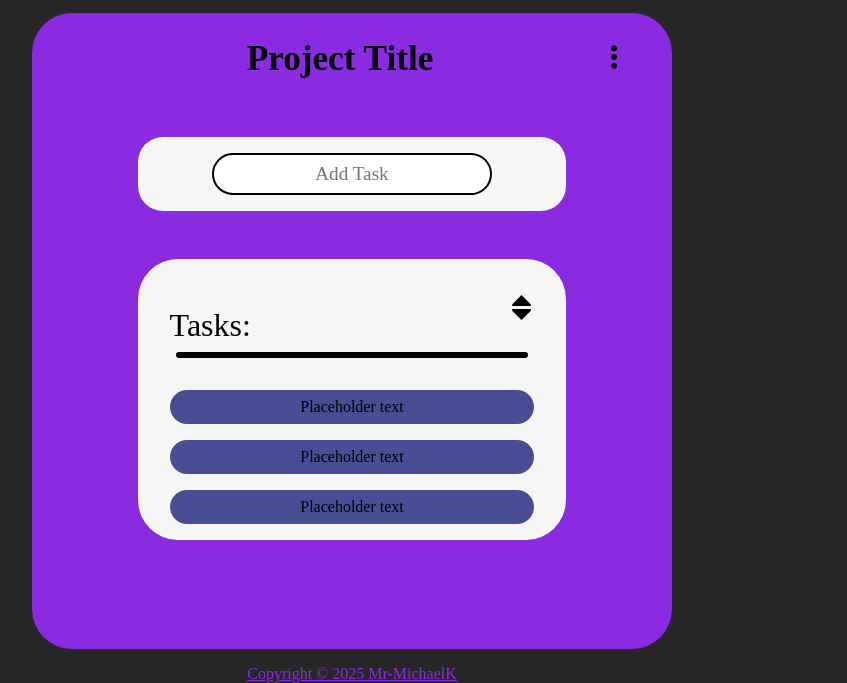
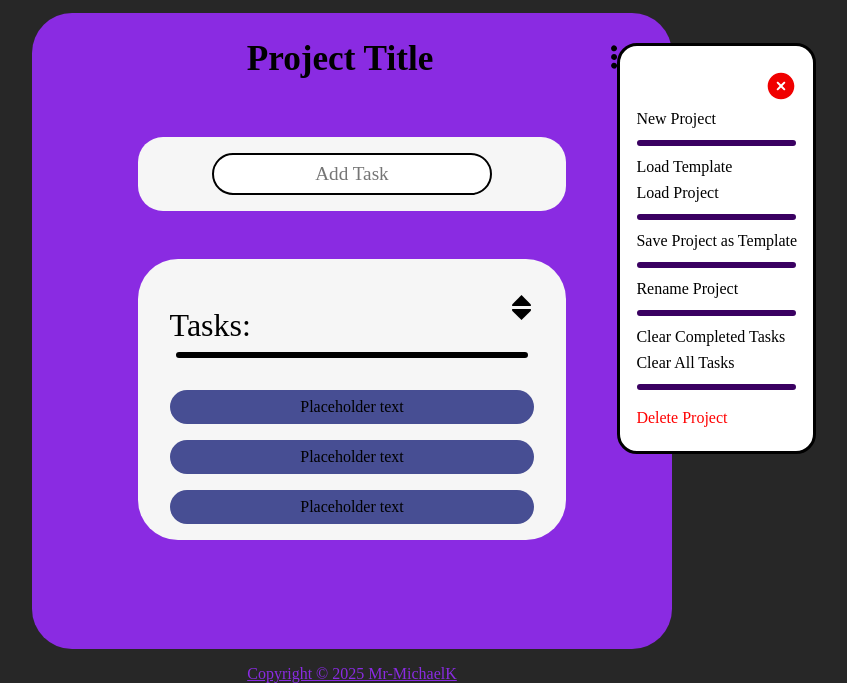
Before and after one commit to Mr-MichaelK/odin-todo-list, a website built with webpack: page src/template.html in a window 1280 px wide. Shown: the part 117-800 px from the top of the page, without its empty margins (288-1135 px from the left). Built offline with nearby package versions, Linux system fonts and the light colour scheme; files whose address does not match are found by name.

Commit message:
Build the options dialog

```diff
--- a/src/styles.css
+++ b/src/styles.css
@@ -206,7 +206,6 @@ dialog button {
     background-color: black;
     border: 2px solid grey;
     margin-bottom: 0;
-    width: 20%;
     cursor: pointer;
 }
 
@@ -286,3 +285,33 @@ dialog::backdrop {
     bottom: 42%;
     left: 22%;
 }
+
+.optionsModal {
+    border-radius: 20px;
+    top: 20%;
+    left: 57%;
+}
+
+.optionsModal img {
+    width: 2rem;
+    height: auto;
+    cursor: pointer;
+}
+
+.closeContainer {
+    display: flex;
+    justify-content: flex-end;
+    margin-bottom: 1rem;
+}
+
+.optionsModal hr {
+    margin-top: 0.75rem;
+    margin-bottom: 0.75rem;
+    border-color: #3a0061;
+}
+
+.optionsModal div {
+    margin-top: 0.5rem;
+    margin-bottom: 0.5rem;
+    cursor: pointer;
+}
--- a/src/template.html
+++ b/src/template.html
@@ -63,6 +63,22 @@
                 <div class="settingsIconContainer">
                     <img src="../assets/options.svg" alt="">
                 </div>
+                <dialog class="optionsModal" open>
+                    <div class="closeContainer"><img src="../assets/close.svg" alt=""></div>
+                    <div>New Project</div>
+                    <hr>
+                    <div>Load Template</div>
+                    <div>Load Project</div>
+                    <hr>
+                    <div>Save Project as Template</div>
+                    <hr>
+                    <div>Rename Project</div>
+                    <hr>
+                    <div>Clear Completed Tasks</div>
+                    <div>Clear All Tasks</div>
+                    <hr>
+                    <div style="color: red; margin-top: 1.2rem;">Delete Project</div>
+                </dialog>
             </div>
             <form class="addTask">
                 <input type="text" id="title" placeholder="Add Task">
```
Also changed, not shown: assets/close.svg (added).
